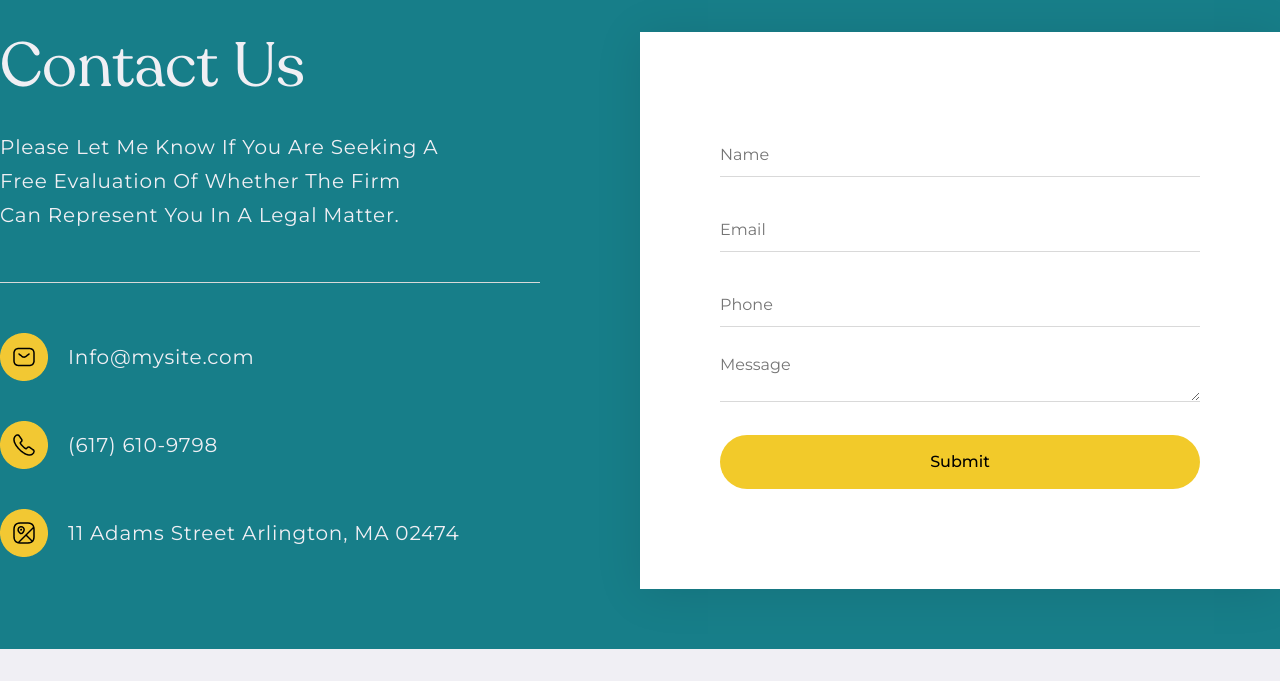
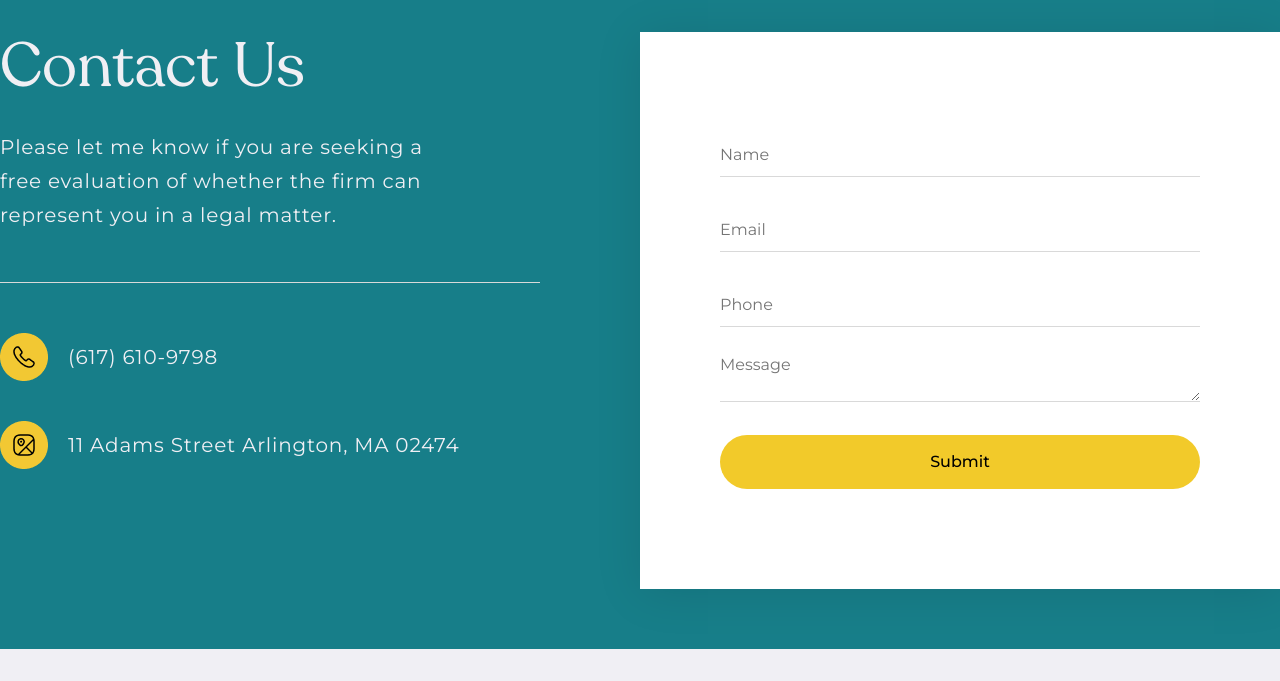
Before and after one commit to stratofax/cbailylaw, a plain HTML site: page public_html/index.html in a window 1280 px wide. Shown: the part 3940-4621 px from the top of the page. Drawn offline with Linux system fonts and the light colour scheme.

Commit message:
Fix Contact Us

```diff
--- a/public_html/index.html
+++ b/public_html/index.html
@@ -269,10 +269,6 @@
                         a legal matter.</p>
                     <ul>
                         <li>
-                            <img src="assets/imgs/email.png" alt="email">
-                            <span>Info@mysite.com</span>
-                        </li>
-                        <li>
                             <img src="assets/imgs/phone.png" alt="phone">
                             <span>(617) 610-9798</span>
                         </li>
--- a/public_html/style.css
+++ b/public_html/style.css
@@ -570,7 +570,7 @@ img {
     font: 400 20px/34px var(--font-body);
     color: var(--color-white);
     letter-spacing: 0.8px;
-    text-transform: capitalize;
+    /* text-transform: capitalize; */
     padding-right: 100px;
 }
 
```
